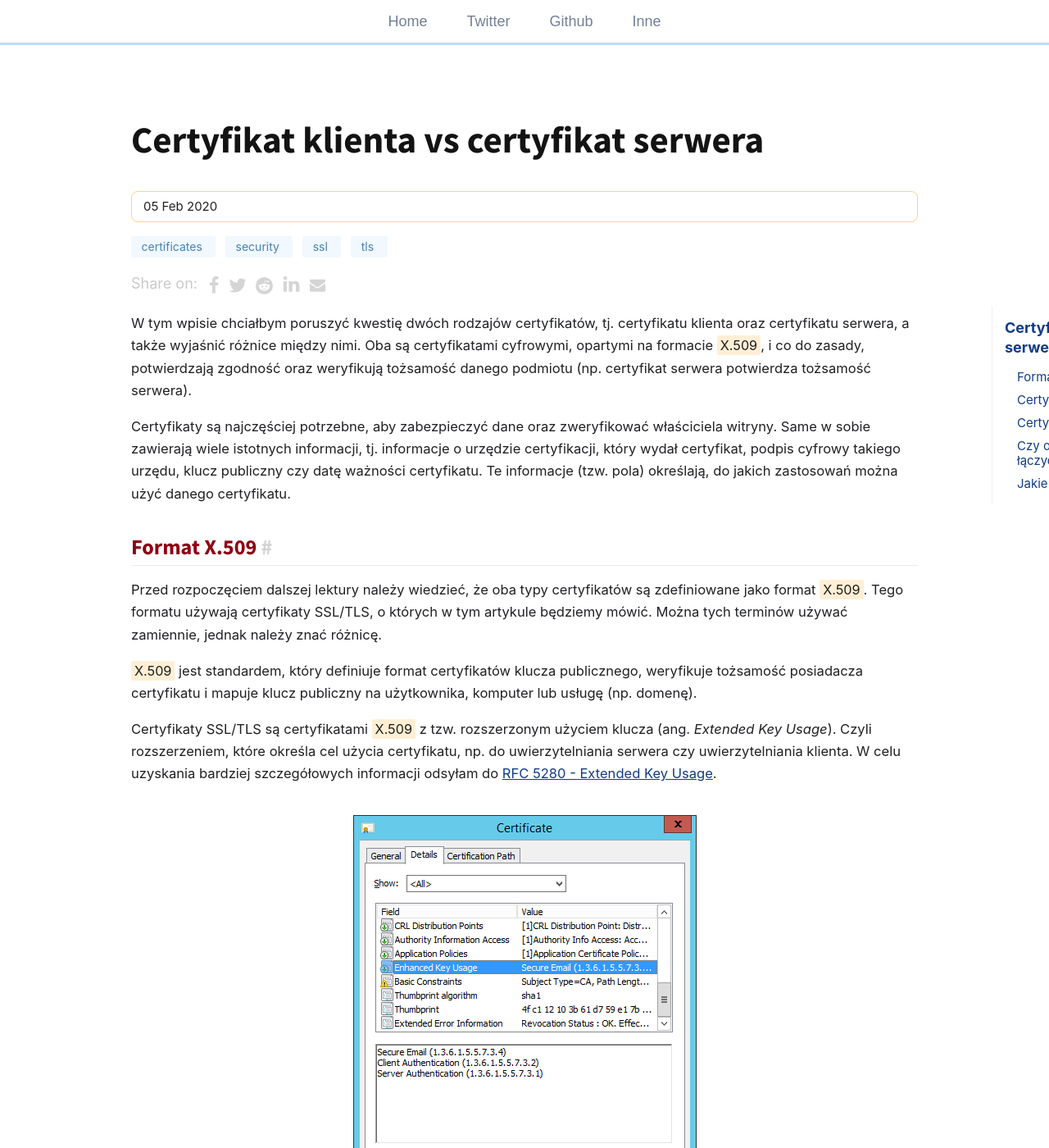
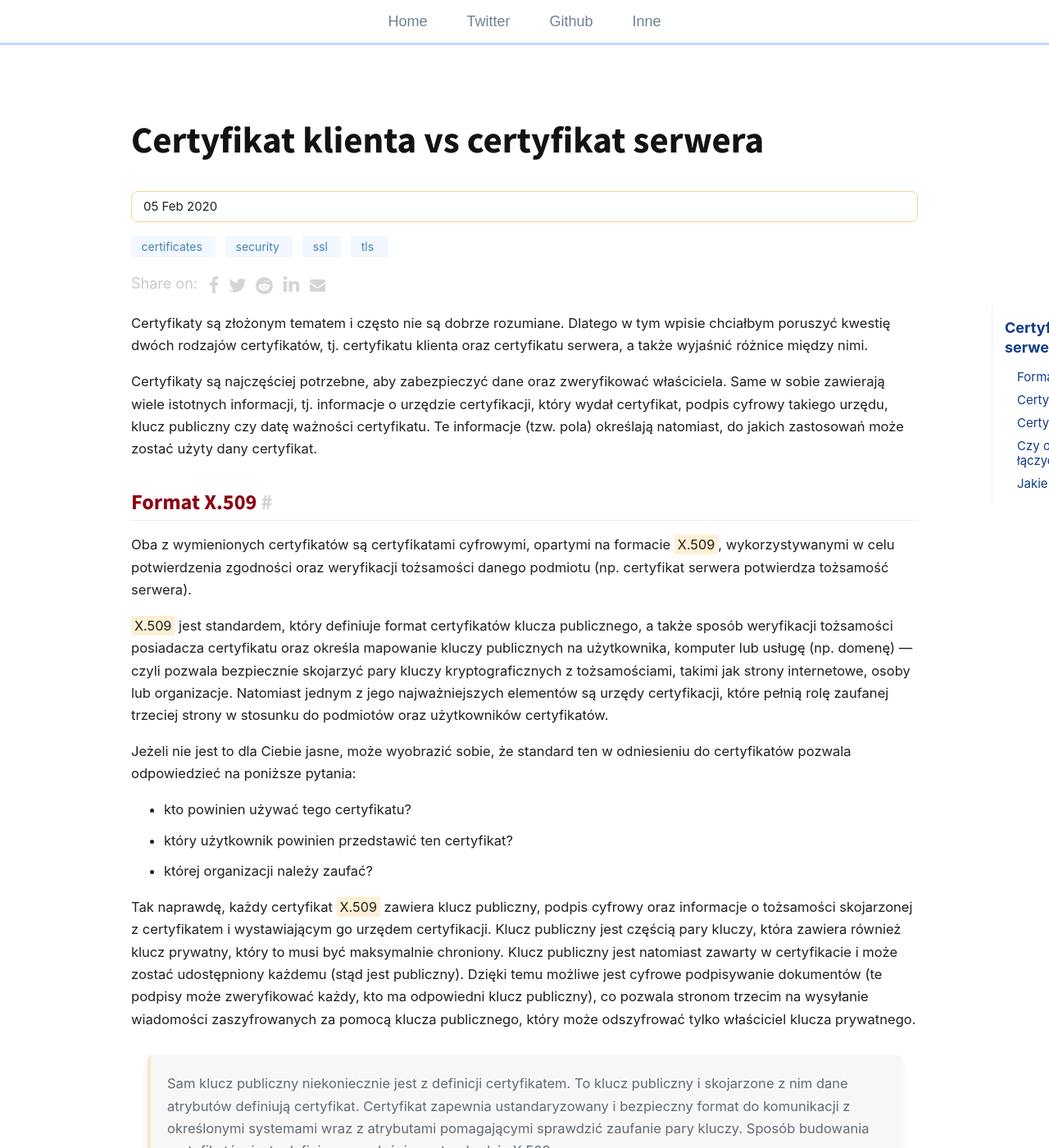
Before and after one commit to git04112019/trimstray.github.io, a Jekyll site: the page built from _posts/2020-02-05-certyfikat_klienta_vs_certyfikat_serwera.md, in a window 1280 px wide and 1400 px high. Shown: the whole window at 82% size. Built offline with Jekyll 4.4.1, drawn with Linux system fonts in a browser that asks for light colours; comment, search, counter and statistics services are not loaded; some of the changed text lies outside the part shown.

Commit message:
uncommited changes - signed-off-by: trimstray <trimstray@gmail.com>

```diff
--- a/_posts/2020-02-05-certyfikat_klienta_vs_certyfikat_serwera.md
+++ b/_posts/2020-02-05-certyfikat_klienta_vs_certyfikat_serwera.md
@@ -10,25 +10,39 @@ favorite: false
 toc: true
 ---
 
-W tym wpisie chciałbym poruszyć kwestię dwóch rodzajów certyfikatów, tj. certyfikatu klienta oraz certyfikatu serwera, a także wyjaśnić różnice między nimi. Oba są certyfikatami cyfrowymi, opartymi na formacie <span class="h-b">X.509</span>, i co do zasady, potwierdzają zgodność oraz weryfikują tożsamość danego podmiotu (np. certyfikat serwera potwierdza tożsamość serwera).
+Certyfikaty są złożonym tematem i często nie są dobrze rozumiane. Dlatego w tym wpisie chciałbym poruszyć kwestię dwóch rodzajów certyfikatów, tj. certyfikatu klienta oraz certyfikatu serwera, a także wyjaśnić różnice między nimi.
 
-Certyfikaty są najczęściej potrzebne, aby zabezpieczyć dane oraz zweryfikować właściciela witryny. Same w sobie zawierają wiele istotnych informacji, tj. informacje o urzędzie certyfikacji, który wydał certyfikat, podpis cyfrowy takiego urzędu, klucz publiczny czy datę ważności certyfikatu. Te informacje (tzw. pola) określają, do jakich zastosowań można użyć danego certyfikatu.
+Certyfikaty są najczęściej potrzebne, aby zabezpieczyć dane oraz zweryfikować właściciela. Same w sobie zawierają wiele istotnych informacji, tj. informacje o urzędzie certyfikacji, który wydał certyfikat, podpis cyfrowy takiego urzędu, klucz publiczny czy datę ważności certyfikatu. Te informacje (tzw. pola) określają natomiast, do jakich zastosowań może zostać użyty dany certyfikat.
 
 ## Format X.509
 
-Przed rozpoczęciem dalszej lektury należy wiedzieć, że oba typy certyfikatów są zdefiniowane jako format <span class="h-b">X.509</span>. Tego formatu używają certyfikaty SSL/TLS, o których w tym artykule będziemy mówić. Można tych terminów używać zamiennie, jednak należy znać różnicę.
+Oba z wymienionych certyfikatów są certyfikatami cyfrowymi, opartymi na formacie <span class="h-b">X.509</span>, wykorzystywanymi w celu potwierdzenia zgodności oraz weryfikacji tożsamości danego podmiotu (np. certyfikat serwera potwierdza tożsamość serwera).
 
-<span class="h-b">X.509</span> jest standardem, który definiuje format certyfikatów klucza publicznego, weryfikuje tożsamość posiadacza certyfikatu i mapuje klucz publiczny na użytkownika, komputer lub usługę (np. domenę).
+<span class="h-b">X.509</span> jest standardem, który definiuje format certyfikatów klucza publicznego, a także sposób weryfikacji tożsamości posiadacza certyfikatu oraz określa mapowanie kluczy publicznych na użytkownika, komputer lub usługę (np. domenę) — czyli pozwala bezpiecznie skojarzyć pary kluczy kryptograficznych z tożsamościami, takimi jak strony internetowe, osoby lub organizacje. Natomiast jednym z jego najważniejszych elementów są urzędy certyfikacji, które pełnią rolę zaufanej trzeciej strony w stosunku do podmiotów oraz użytkowników certyfikatów.
 
-Certyfikaty SSL/TLS są certyfikatami <span class="h-b">X.509</span> z tzw. rozszerzonym użyciem klucza (ang. _Extended Key Usage_). Czyli rozszerzeniem, które określa cel użycia certyfikatu, np. do uwierzytelniania serwera czy uwierzytelniania klienta. W celu uzyskania bardziej szczegółowych informacji odsyłam do [RFC 5280 - Extended Key Usage](https://tools.ietf.org/html/rfc5280#section-4.2.1.12).
+Jeżeli nie jest to dla Ciebie jasne, może wyobrazić sobie, że standard ten w odniesieniu do certyfikatów pozwala odpowiedzieć na poniższe pytania:
+
+- kto powinien używać tego certyfikatu?
+- który użytkownik powinien przedstawić ten certyfikat?
+- której organizacji należy zaufać?
+
+Tak naprawdę, każdy certyfikat <span class="h-b">X.509</span> zawiera klucz publiczny, podpis cyfrowy oraz informacje o tożsamości skojarzonej z certyfikatem i wystawiającym go urzędem certyfikacji. Klucz publiczny jest częścią pary kluczy, która zawiera również klucz prywatny, który to musi być maksymalnie chroniony. Klucz publiczny jest natomiast zawarty w certyfikacie i może zostać udostępniony każdemu (stąd jest publiczny). Dzięki temu możliwe jest cyfrowe podpisywanie dokumentów (te podpisy może zweryfikować każdy, kto ma odpowiedni klucz publiczny), co pozwala stronom trzecim na wysyłanie wiadomości zaszyfrowanych za pomocą klucza publicznego, który może odszyfrować tylko właściciel klucza prywatnego.
+
+  > Sam klucz publiczny niekoniecznie jest z definicji certyfikatem. To klucz publiczny i skojarzone z nim dane atrybutów definiują certyfikat. Certyfikat zapewnia ustandaryzowany i bezpieczny format do komunikacji z określonymi systemami wraz z atrybutami pomagającymi sprawdzić zaufanie pary kluczy. Sposób budowania certyfikatów jest zdefiniowany właśnie w standardzie X.509.
+
+Wspomniałem przed chwilą, że klucz publiczny i skojarzone z nim dane atrybutów definiują certyfikat. Jednym z najważniejszych atrybutów, który jest wręcz kluczową i najprawdopodobniej najważniejszą częścią certyfikatu jest atrybuty podmiotu (ang. _subject attribute_). Dzięki nim podmiot posiada atrybuty zdefiniowane m.in. przez standard <span class="h-b">X.509</span> (tak naprawdę całą rodzinę standardów określoną jako <span class="h-b">X.500</span>), które reprezentują, komu lub czemu wydano certyfikat. Atrybut podmiotu (lub inaczej temat) to ciąg znaków o odpowiednim typie atrybutu, np. pole `C` określa kod kraju lub pole `CN` określające nazwę domeny, dla której ma być wystawiony certyfikat SSL/TLS.
+
+Co istotne w kontekście tego wpisu, certyfikaty SSL/TLS są certyfikatami <span class="h-b">X.509</span> (stosowanymi w architekturze X.509) z tzw. rozszerzonym użyciem klucza (ang. _Extended Key Usage_). Czyli rozszerzeniem, które określa cel użycia certyfikatu, np. do uwierzytelniania serwera czy uwierzytelniania klienta.
 
 <p align="center">
   <img src="/assets/img/posts/extended_key_usage.png">
 </p>
 
+W celu uzyskania bardziej szczegółowych informacji odsyłam do [RFC 5280 - Extended Key Usage](https://tools.ietf.org/html/rfc5280#section-4.2.1.12).
+
 ## Certyfikat klienta
 
-Certyfikaty klienta, jak wskazuje nazwa, służą do identyfikacji klienta lub użytkownika (do sprawdzania jego tożsamości). Pozwalają one uwierzytelnić klienta i sprawdzić, a następnie potwierdzić jego tożsamości przed udzieleniem dostępu do serwera. Dzięki takiemu podejściu, jeśli użytkownik zażąda dostępu (np. do ssh, vpn, poczty czy strony), który ma uprawnienia i którego tożsamość została zweryfikowana, serwer wie, że rozmawia z uprawnionym podmiotem.
+Certyfikaty klienta służą do identyfikacji klienta lub użytkownika (do sprawdzania jego tożsamości). Pozwalają one uwierzytelnić klienta i sprawdzić, a następnie potwierdzić jego tożsamości przed udzieleniem dostępu do serwera. Dzięki takiemu podejściu, jeśli użytkownik zażąda dostępu (np. do ssh, vpn, poczty czy strony), który ma uprawnienia i którego tożsamość została zweryfikowana, serwer wie, że rozmawia z uprawnionym podmiotem.
 
 Użycie certyfikatu klienta rozwiązuje problem haseł, ponieważ tożsamość klienta lub użytkownika nie jest oceniana na podstawie tego, czy znają hasło, ale zależy to od używanych przez nich systemów. Czasami hasła nie są wystarczająco dobre. Często padamy ofiarą technik łamania haseł, takich jak ataki siłowe i keyloggery. Dlatego hasła nie są już wystarczające, gdy w grę wchodzą jakieś bardzo wrażliwe informacje.
 
```
